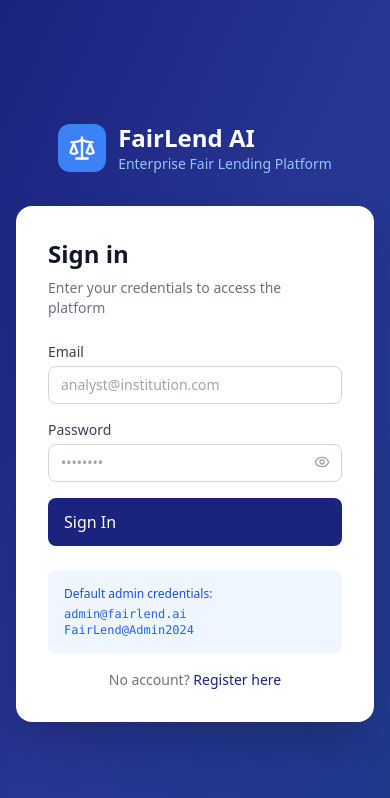
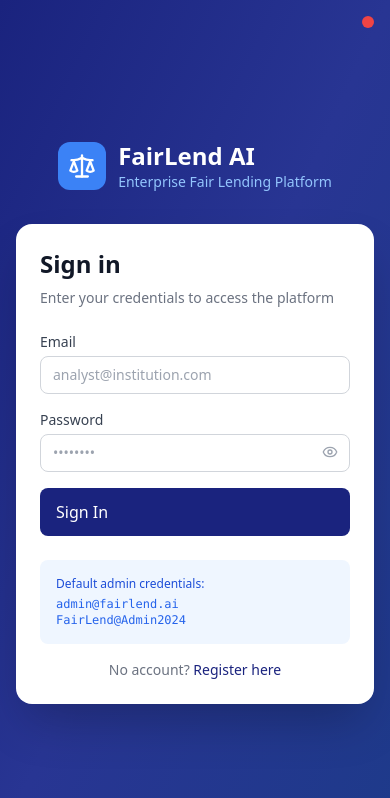
Before and after one commit to sekharpaidimukkala82-ops/AI-Fair-Lending, a React (Vite) app in the folder frontend-react/: page /login in a window 390 px wide. Shown: the top 798 px of the page. Built offline with nearby package versions, Linux system fonts and the light colour scheme; no server answers.

Commit message:
Add API status dot on login, fix mobile viewport

```diff
--- a/frontend-react/src/pages/LoginPage.tsx
+++ b/frontend-react/src/pages/LoginPage.tsx
@@ -62,6 +62,7 @@ export default function LoginPage() {
 
   return (
     <div className="min-h-screen bg-gradient-to-br from-navy-900 via-navy-800 to-blue-900 flex items-center justify-center p-4">
+      <BackendStatus />
       <div className="w-full max-w-md">
         {/* Logo */}
         <div className="text-center mb-8">
@@ -77,7 +78,7 @@ export default function LoginPage() {
         </div>
 
         {/* Card */}
-        <div className="bg-white rounded-2xl shadow-2xl p-8">
+        <div className="bg-white rounded-2xl shadow-2xl p-6 sm:p-8">
           <h2 className="text-2xl font-bold text-gray-900 mb-2">Sign in</h2>
           <p className="text-gray-500 text-sm mb-6">Enter your credentials to access the platform</p>
 
```
